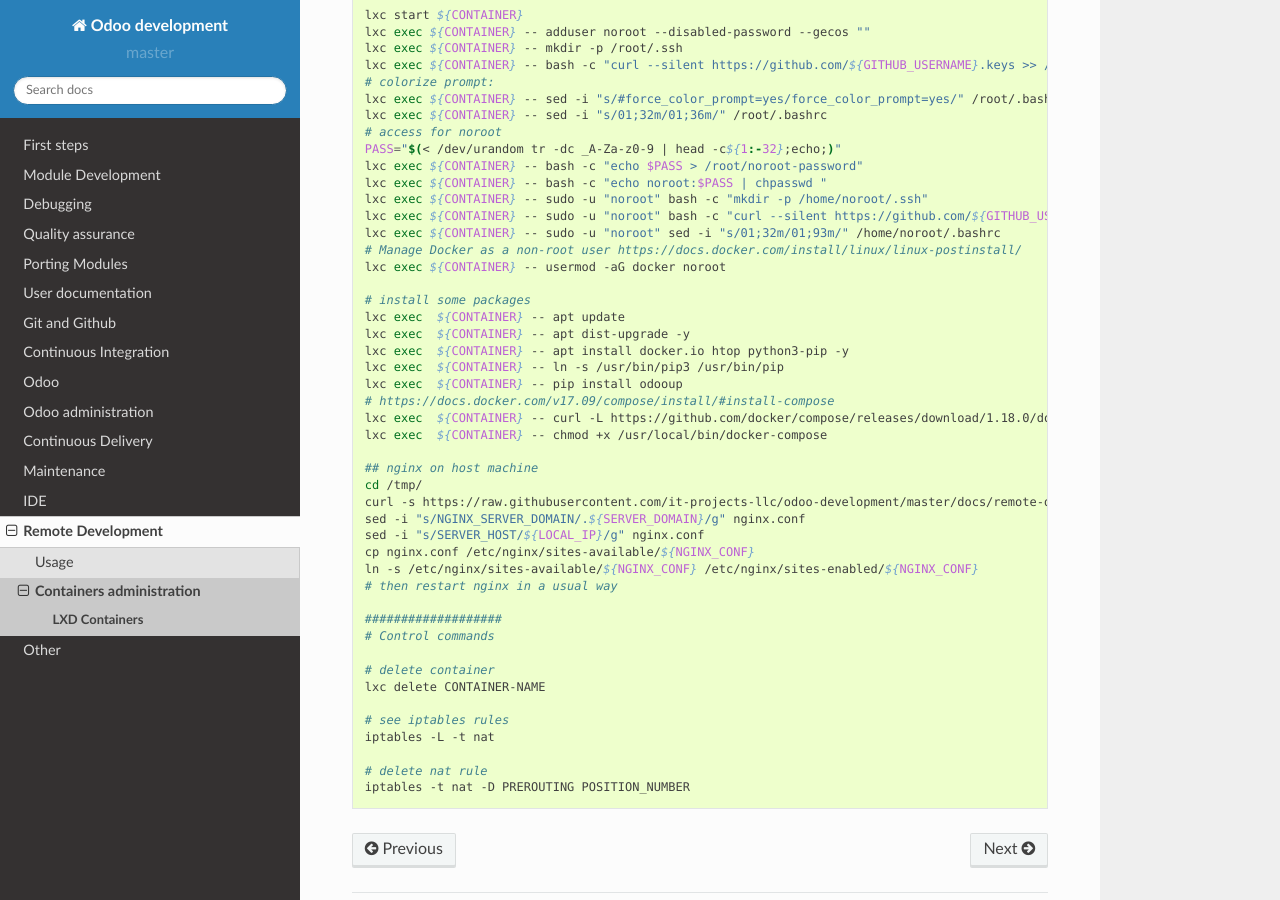
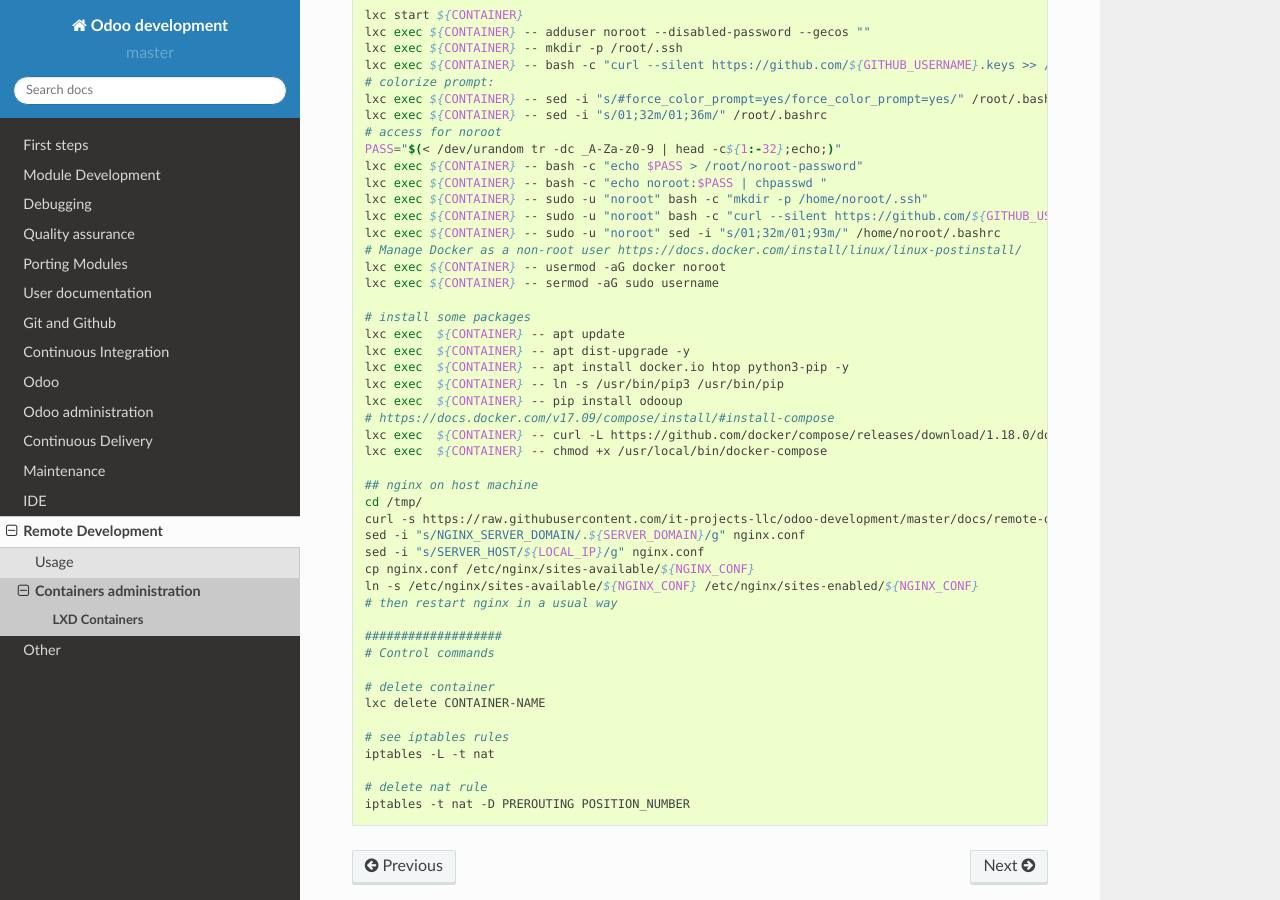
Before and after one commit to itpp-labs/odoo-development, a Sphinx documentation site: the page built from docs/remote-dev/lxd/lxd.rst, in a window 1280 px wide and 900 px high, scrolled down 1090 px. Built offline with Sphinx 7.4.7 and the Read the Docs theme 2.0.0, drawn with Linux system fonts in a browser that asks for light colours.

Commit message:
Update lxd.rst

```diff
--- a/docs/remote-dev/lxd/lxd.rst
+++ b/docs/remote-dev/lxd/lxd.rst
@@ -75,6 +75,7 @@
     lxc exec ${CONTAINER} -- sudo -u "noroot" sed -i "s/01;32m/01;93m/" /home/noroot/.bashrc
     # Manage Docker as a non-root user https://docs.docker.com/install/linux/linux-postinstall/
     lxc exec ${CONTAINER} -- usermod -aG docker noroot
+    lxc exec ${CONTAINER} -- sermod -aG sudo username
 
     # install some packages
     lxc exec  ${CONTAINER} -- apt update
```
